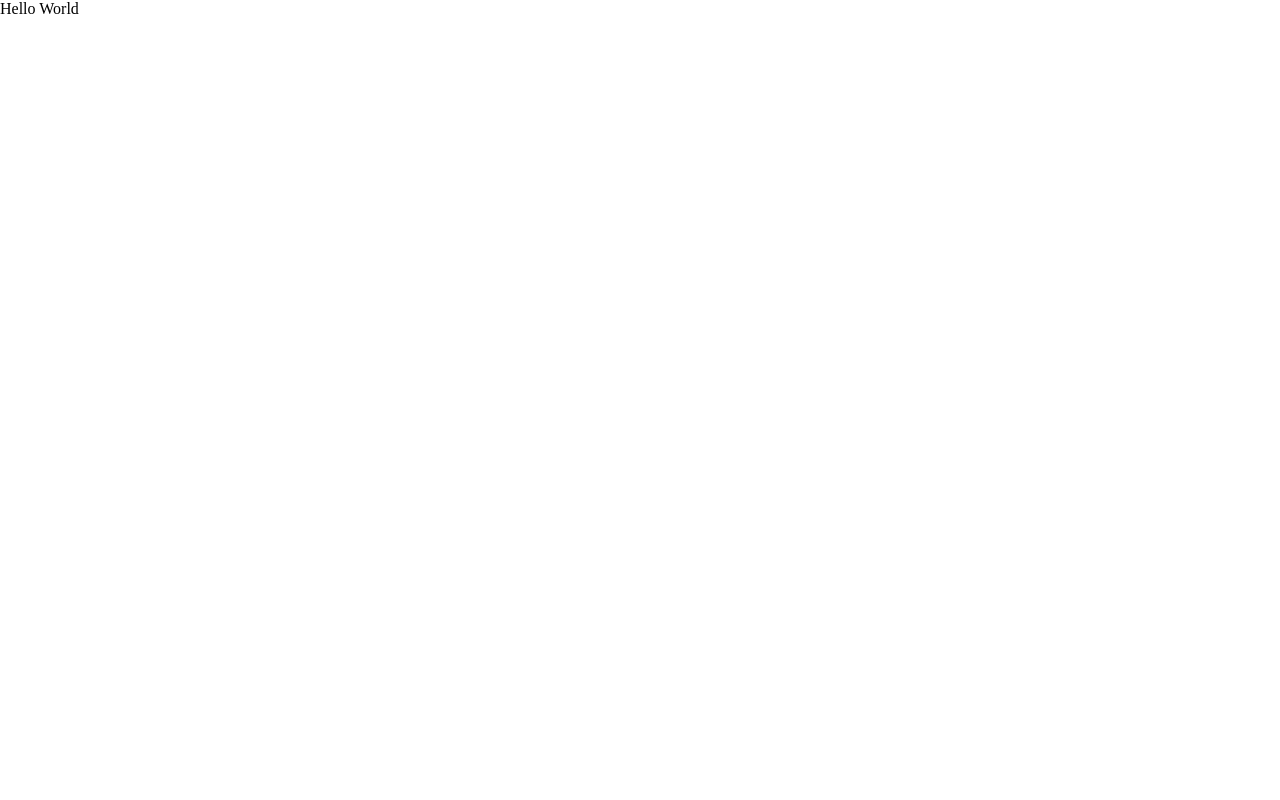
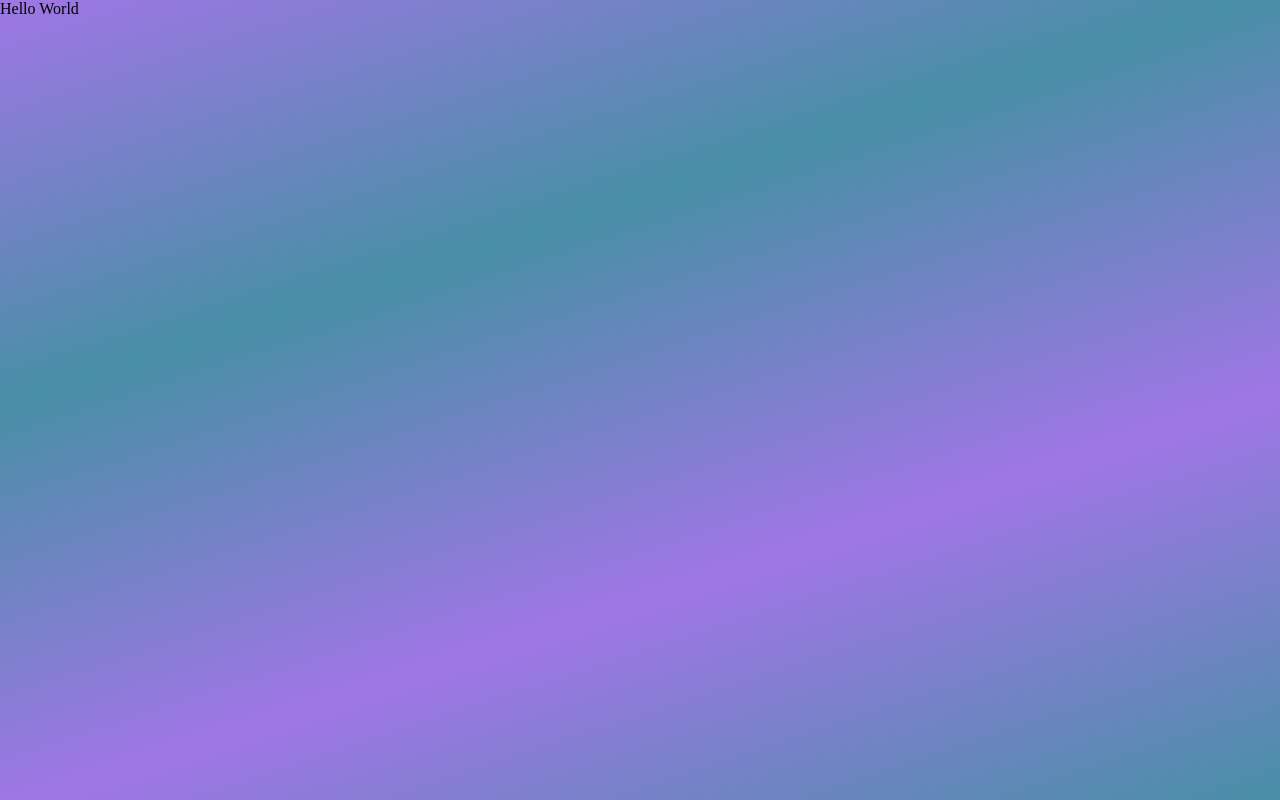
Before and after one commit to MBisovskyi/Music_Library-frontend-, a React (Create React App) app: page / in a window 1280 px wide. Built offline with nearby package versions, Linux system fonts and the light colour scheme.

Commit message:
Components folders and .jsx and .css files created + .css connected to .jsx files

```diff
--- a/public/index.html
+++ b/public/index.html
@@ -2,14 +2,7 @@
 <html lang="en">
   <head>
     <meta charset="utf-8" />
-    <link rel="icon" href="%PUBLIC_URL%/favicon.ico" />
-    <meta name="viewport" content="width=device-width, initial-scale=1" />
-    <meta name="theme-color" content="#000000" />
-    <meta
-      name="description"
-      content="Web site created using create-react-app"
-    />
-    <title>React App</title>
+    <title>MusiColl</title>
   </head>
   <body>
     <div id="root"></div>
--- a/src/App.css
+++ b/src/App.css
@@ -1,3 +1,15 @@
 * {
   margin: 0;
 }
+
+.app {
+  width: 100vw;
+  height: 100vh;
+  background: linear-gradient(
+    0.45turn,
+    rgba(149, 103, 227, 0.9),
+    rgba(52, 131, 156, 0.9),
+    rgba(149, 103, 227, 0.9),
+    rgba(52, 131, 156, 0.9)
+  );
+}
--- a/src/App.js
+++ b/src/App.js
@@ -2,7 +2,7 @@ import "./App.css";
 
 function App() {
   return (
-    <div className="App">
+    <div className="app">
       <p>Hello World</p>
     </div>
   );
--- /dev/null
+++ b/src/Components/DisplayMusic/DisplayMusic.jsx
@@ -0,0 +1 @@
+import "./DisplayMusic.css";
--- /dev/null
+++ b/src/Components/NavBar/NavBar.jsx
@@ -0,0 +1 @@
+import "./NavBar.css";
--- /dev/null
+++ b/src/Components/SearchField/SearchField.jsx
@@ -0,0 +1 @@
+import "./SearchField.css";
```
Also changed, not shown: src/Components/DisplayMusic/DisplayMusic.css (added), src/Components/NavBar/NavBar.css (added), src/Components/SearchField/SearchField.css (added).
